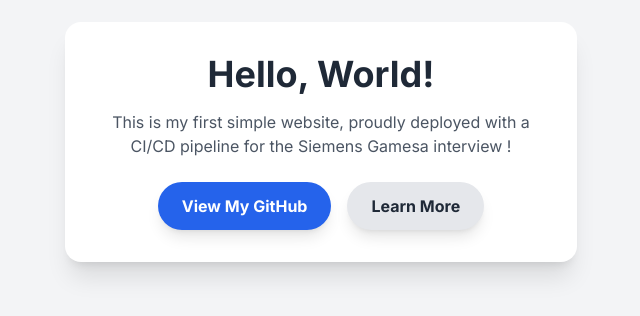
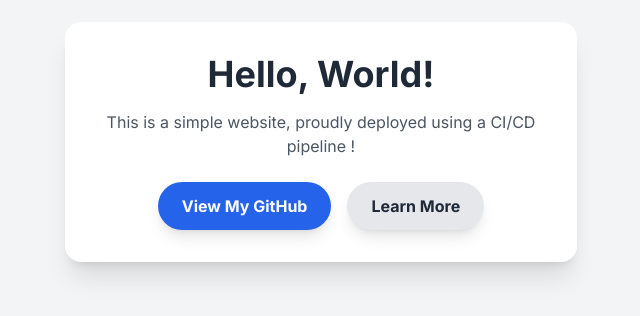
Before and after one commit to AndreiChiuzbaian/my-devops-demo, a plain HTML site: page index.html in a window 1280 px wide. Shown: the part 258-574 px from the top of the page, without its empty margins (319-959 px from the left). Drawn offline with nearby package versions, Linux system fonts and the light colour scheme.

Commit message:
Update index.html

```diff
--- a/index.html
+++ b/index.html
@@ -3,7 +3,7 @@
 <head>
     <meta charset="UTF-8">
     <meta name="viewport" content="width=device-width, initial-scale=1.0">
-    <title>My First DevOps Project</title>
+    <title>DevOps CI/CD Demo</title>
     <script src="https://cdn.tailwindcss.com"></script>
     <style>
         @import url('https://fonts.googleapis.com/css2?family=Inter:wght@400;700&display=swap');
@@ -16,7 +16,7 @@
     <div class="bg-white p-8 rounded-2xl shadow-xl text-center max-w-lg mx-auto">
         <h1 class="text-4xl font-bold text-gray-800 mb-4">Hello, World!</h1>
         <p class="text-gray-600 mb-6">
-            This is my first simple website, proudly deployed with a CI/CD pipeline for the Siemens Gamesa interview !
+            This is a simple website, proudly deployed using a CI/CD pipeline !
         </p>
         <div class="flex flex-col sm:flex-row items-center justify-center gap-4">
             <a href="https://github.com/AndreiChiuzbaian" target="_blank" class="bg-blue-600 hover:bg-blue-700 text-white font-bold py-3 px-6 rounded-full transition-all duration-300 transform hover:scale-105 shadow-lg">
```
